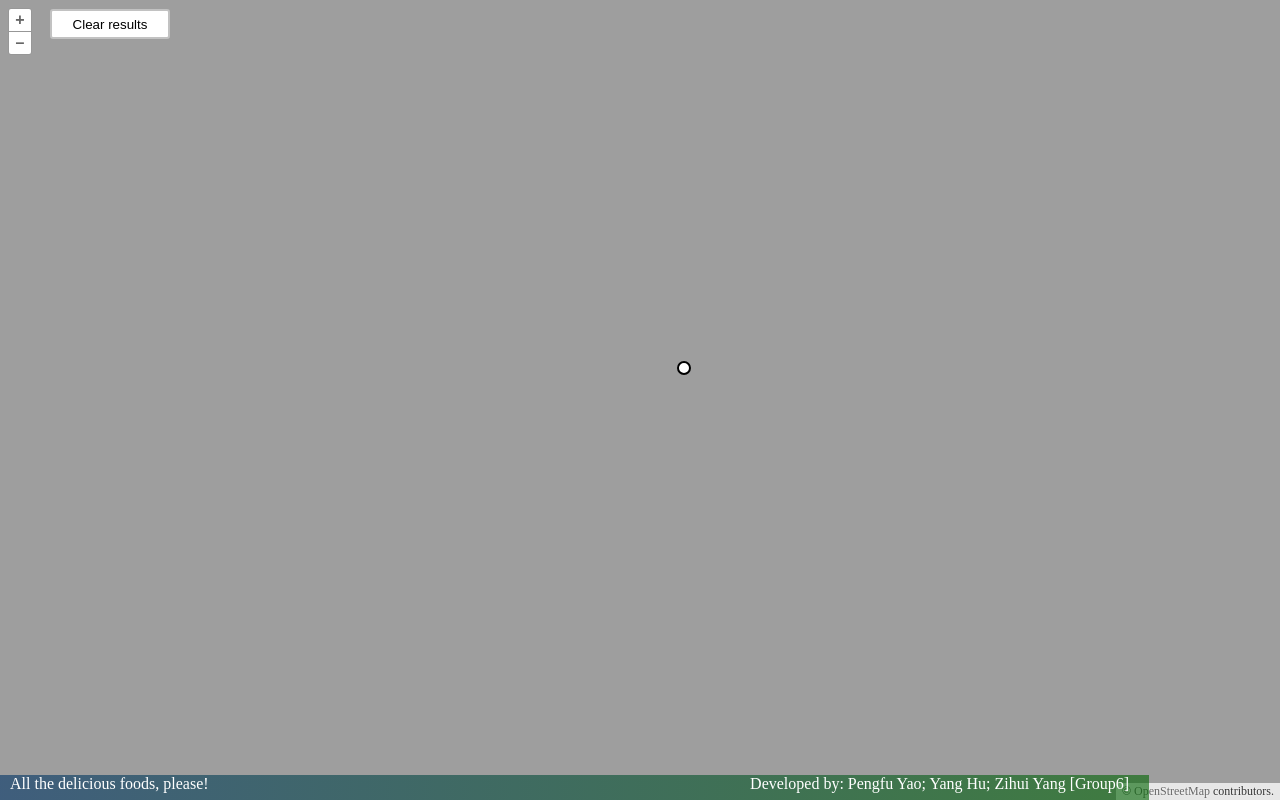
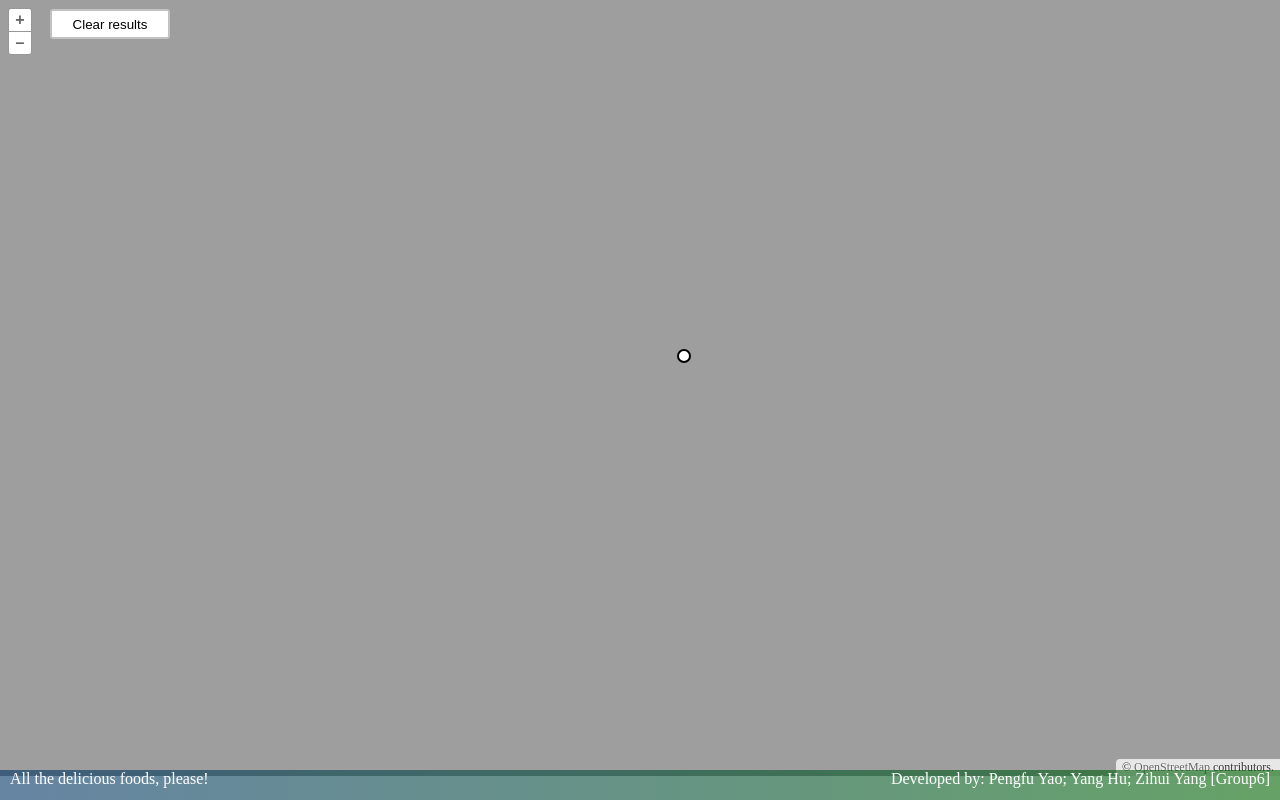
Before and after one commit to Hynino0919/lund_res, a website built with Vite: page index.html in a window 1280 px wide. Built offline with nearby package versions, Linux system fonts and the light colour scheme; files whose address does not match are found by name.

Commit message:
mod-最终样式

```diff
--- a/index.html
+++ b/index.html
@@ -8,12 +8,12 @@
   <link rel="stylesheet" href="style.css">
   <style>
     .title {
-      height: 25px;
-      width: 89%;
+      height: 30px;
+      width: 100%;
       background: linear-gradient(to right, rgba(0, 51, 102, 0.6), rgba(0, 100, 0, 0.6));
       z-index: 9999 !important;
       position: absolute;
-      bottom: 0px;
+      bottom: 0;
       color: white;
       padding-left: 10px;
     }
@@ -37,11 +37,12 @@
   Clear results
 </button>
 
-<div id="map">
-  <div class="title">
-    <span>All the delicious foods, please!</span>
-    <span style="float: right; margin-right: 20px;">Developed by: Pengfu Yao; Yang Hu; Zihui Yang [Group6]</span>
-  </div>
+<div id="map" style="width: 100%; height: 97%;">
+
+</div>
+<div class="title">
+  <span>All the delicious foods, please!</span>
+  <span style="float: right; margin-right: 20px;">Developed by: Pengfu Yao; Yang Hu; Zihui Yang [Group6]</span>
 </div>
 <script type="module" src="main.js"></script>
 <div id="popup" class="ol-popup">
```
